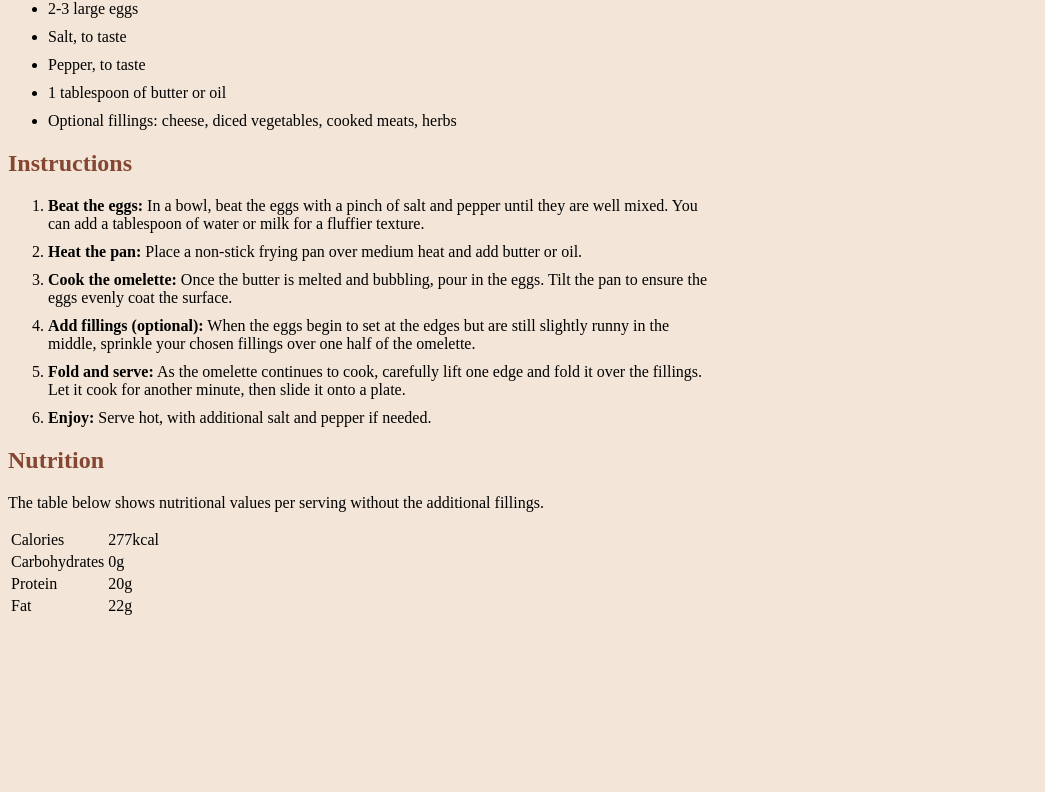
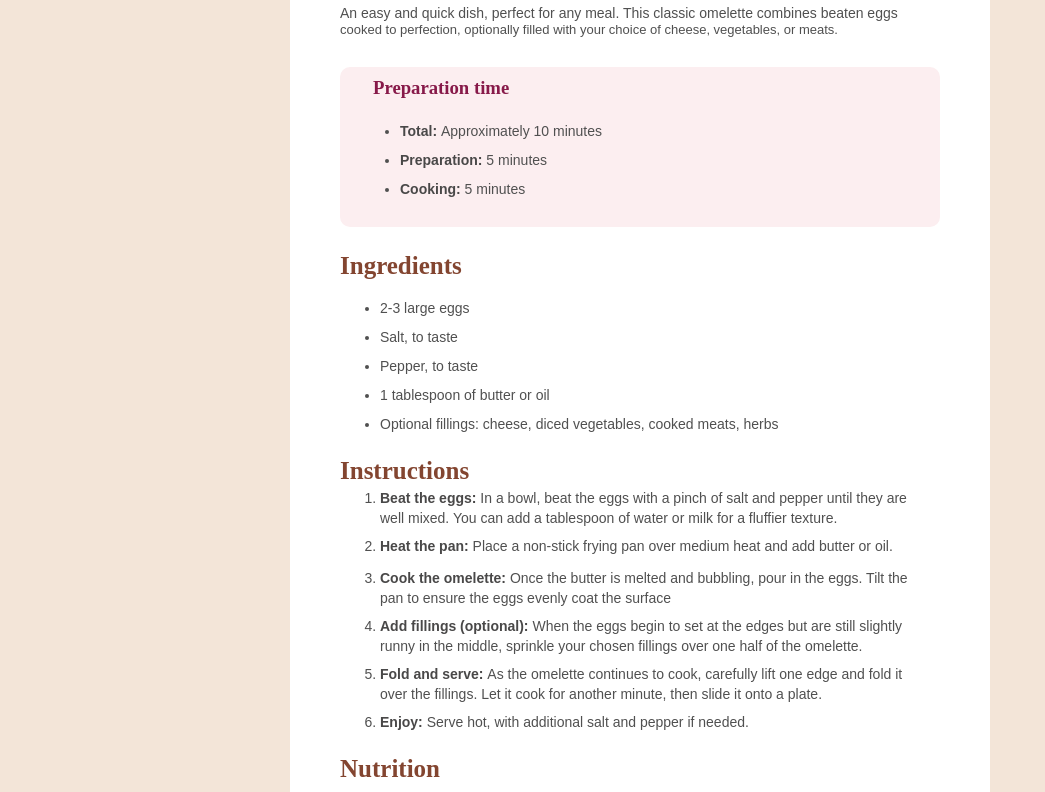
Before and after one commit to zhursinskiy/first-project, a plain HTML site: page index.html in a window 1280 px wide. Shown: the part 414-1206 px from the top of the page, without its empty margins (0-1045 px from the left). Before the commit the page ends 1040 px from the top, so only its background shows below. Drawn offline with Linux system fonts and the light colour scheme.

Commit message:
index.html

```diff
--- a/index.html
+++ b/index.html
@@ -4,121 +4,204 @@
 <head>
   <meta charset="UTF-8">
   <meta name="viewport" content="width=device-width, initial-scale=1.0">
+  <title>Document</title>
+  <link rel="stylesheet" href="style.css">
+  <style>
+    .container {
+      max-width: 600px;
+      width: 600px;
+      margin: auto;
+      background-color: rgb(255, 255, 255);
+      border-radius: 20px;
+      padding: 50px;
+    }
 
-
-  <link rel="icon" type="image/png" sizes="32x32" href="./assets/images/favicon-32x32.png">
-
-  <title>Frontend Mentor | Recipe page</title>
-
-
-  <style>
     body {
-      background-color: hsl(30, 54%, 90%);
+      background-color: #f3e5d8;
     }
 
     img {
-      width: 600px;
-      height: 270px;
-      border-radius: 15px;
+      border-radius: 11px;
     }
 
-    .container {
-      width: 700px;
+    .p1 {
+      font-family: 'Times New Roman', Times, serif;
+      font-size: 35px;
     }
 
-    .preparation {
-      background-color: hsl(330, 100%, 98%);
-      padding: 20px;
-      border-radius: 20px;
+    .p2 {
+      font-family: Arial, Helvetica, sans-serif;
+      font-size: 14px;
+      color: #505050;
+      margin-top: -11px;
     }
 
-    .rose-text {
-      color: hsl(14, 45%, 36%);
+    .t1 {
+      font-family: Arial, Helvetica, sans-serif;
+      font-size: 13px;
+      margin-top: -13px;
+      color: #505050;
     }
 
-    h2 {
-      color: hsl(14, 45%, 36%);
+    .b {
+      font-family: Arial, Helvetica, sans-serif;
+      font-size: 14px;
     }
 
-    li {
-      margin-bottom: 10px;
+    .li1 {
+      font-family: Arial, Helvetica, sans-serif;
+      font-size: 14px;
+      color: #505050;
+      margin-top: -20px;
+    }
+
+    .li3 {
+      font-family: Arial, Helvetica, sans-serif;
+      font-size: 14px;
+      color: #505050;
+      margin-left: 20px;
+      margin-top: -5px;
+    }
+
+    .li2 {
+      font-family: Arial, Helvetica, sans-serif;
+      font-size: 14px;
+      color: #505050;
+      margin-top: -14px;
+    }
+
+    .p3 {
+      color: #871949;
+      margin-left: 23px;
+      margin-top: 30px;
+      padding: 10px;
+    }
+
+    .p4 {
+      font-size: 25px;
+      color: #834530;
+    }
+
+    .t2 {
+      font-size: 14px;
+      color: #505050;
+      font-family: Arial, Helvetica, sans-serif;
+      margin-top: -5px;
+    }
+
+    .txt {
+      background-color: rgb(252, 238, 240);
+      border-radius: 10px;
+      width: 600px;
+      height: 160px;
+    }
+
+    .b {
+      color: #494848;
+    }
+
+    .ol2 {
+      font-family: Arial, Helvetica, sans-serif;
+      font-size: 14px;
+      color: #505050;
+    }
+
+    .tr2 {
+      border-bottom: 0.1px solid rgb(105, 103, 103);
+      width: 600px;
+      padding: 10px;
+      color: #834530;
+      font-weight: bold;
+      font-family: Arial, Helvetica, sans-serif;
+      font-size: 14px;
+    }
+
+    .td1 {
+      border-bottom: 0.1px solid rgb(105, 103, 103);
+      width: 600px;
+      font-family: Arial, Helvetica, sans-serif;
+      font-size: 14px;
+      color: #505050;
     }
   </style>
 </head>
 
 <body>
-  <div class="container">
-
-    <img src="./assets/images/image-omelette.jpeg" alt="Omlet">
-
-    <h1>Simple Omelette Recipe</h1>
-
-    <p>An easy and quick dish, perfect for any meal. This classic omelette combines beaten eggs cooked
-      to perfection, optionally filled with your choice of cheese, vegetables, or meats.</p>
-
-    <div class="preparation">
-      <h3 style="color: hsl(332, 51%, 32%);">Preparation time</h3>
-      <ul>
-        <li><strong>Total:</strong> Approximately 10 minutes</li>
-        <li><strong>Preparation:</strong> 5 minutes</li>
-        <li><strong>Cooking:</strong> 5 minutes</li>
+  <div class=container>
+    <img class=img src="./image-omelette.jpeg" alt="Omlet" width="600" height="270">
+    <h2 class="p1">Simple Omelette Recipe</h2>
+    <p class="p2">An easy and quick dish, perfect for any meal. This classic omelette combines beaten eggs</p>
+    <div class="t1">cooked to perfection, optionally filled with your choice of cheese, vegetables, or meats.</div>
+    <div class="txt">
+      <h3 class="p3">Preparation time</h3>
+      <ul class="ul">
+        <li class="li3"><b class="b">Total: </b>Approximately 10 minutes</li>
+        <br>
+        <li class="li3"><b class="b">Preparation: </b>5 minutes</li>
+        <br>
+        <li class="li3"><b class="b">Cooking: </b>5 minutes</li>
       </ul>
     </div>
-    <h2>Ingredients</h2>
-    <ul>
-      <li>2-3 large eggs</li>
-      <li>Salt, to taste</li>
-      <li>Pepper, to taste</li>
-      <li>1 tablespoon of butter or oil</li>
-      <li>Optional fillings: cheese, diced vegetables, cooked meats, herbs</li>
+    <h3 class="p4">Ingredients</h3>
+    <ul class="ul1">
+      <li class="t2">2-3 large eggs</li>
+      <br>
+      <li class="t2">Salt, to taste</li>
+      <br>
+      <li class="t2">Pepper, to taste</li>
+      <br>
+      <li class="t2">1 tablespoon of butter or oil</li>
+      <br>
+      <li class="t2">Optional fillings: cheese, diced vegetables, cooked meats, herbs</li>
     </ul>
-
-    <h2>Instructions</h2>
-    <ol>
-      <li> <strong>Beat the eggs:</strong> In a bowl, beat the eggs with a pinch of salt and pepper until they are
-        well
-        mixed.
-        You can add a tablespoon of water or milk for a fluffier texture.</li>
-      <li><strong>Heat the pan: </strong>Place a non-stick frying pan over medium heat and add butter or oil.
-      </li>
-      <li><strong>Cook the omelette:</strong> Once the butter is melted and bubbling, pour in the eggs. Tilt the pan
-        to
-        ensure
-        the eggs evenly coat the surface.</li>
-      <li><strong>Add fillings (optional):</strong> When the eggs begin to set at the edges but are still slightly
-        runny
-        in the
-        middle, sprinkle your chosen fillings over one half of the omelette.</li>
-      <li><strong>Fold and serve:</strong> As the omelette continues to cook, carefully lift one edge and fold it over
-        the
-        fillings. Let it cook for another minute, then slide it onto a plate.</li>
-      <li><strong>Enjoy:</strong> Serve hot, with additional salt and pepper if needed.</li>
+    <h3 class="p4">Instructions</h3>
+    <ol class="txt1">
+      <li class="li1"><b class="b">Beat the eggs: </b>In a bowl, beat the eggs with a pinch of salt and pepper until
+        they are </li>
+      <br>
+      <p class="li2">well mixed. You can add a tablespoon of water or milk for a fluffier texture.</p>
+      <br>
+      <li class="li1"><b class="b">Heat the pan: </b>Place a non-stick frying pan over medium heat and add butter or
+        oil.</li>
+      <br>
+      <br>
+      <li class="li1"><b class="b">Cook the omelette: </b>Once the butter is melted and bubbling, pour in the eggs. Tilt
+        the</li>
+      <br>
+      <p class="li2"> pan to ensure the eggs evenly coat the surface</p>
+      <br>
+      <li class="li1"><b class="b">Add fillings (optional):</b> When the eggs begin to set at the edges but are still
+        slightly</li>
+      <br>
+      <p class="li2"> runny in the middle, sprinkle your chosen fillings over one half of the omelette.</p>
+      <br>
+      <li class="li1"><b class="b">Fold and serve: </b>As the omelette continues to cook, carefully lift one edge and
+        fold it</li>
+      <br>
+      <p class="li2">over the fillings. Let it cook for another minute, then slide it onto a plate.</p>
+      <br>
+      <li class="li1"><b class="b">Enjoy: </b>Serve hot, with additional salt and pepper if needed.</li>
     </ol>
-
-
-    <h2>Nutrition</h2>
-
-    <p>The table below shows nutritional values per serving without the additional fillings.
-    </p>
-    <table>
-      <tr>
-        <td>Calories</td>
-        <td>277kcal</td>
+    <h3 class="p4">Nutrition</h3>
+    <p class="ol2">The table below shows nutritional values per serving without the additional fillings.</p>
+    <table class="table1">
+      <tr class="tr">
+        <td class="td1">Calories</td>
+        <td class="tr2">277kcal</td>
       </tr>
       <tr>
-        <td>Carbohydrates</td>
-        <td>0g</td>
+        <td class="td1">Carbs</td>
+        <td class="tr2">0g</td>
       </tr>
       <tr>
-        <td>Protein</td>
-        <td>20g</td>
+        <td class="td1">Protein</td>
+        <td class="tr2">20g</td>
       </tr>
       <tr>
-        <td>Fat</td>
-        <td>22g</td>
+        <td class="td1">Fat</td>
+        <td class="tr2">22g</td>
       </tr>
     </table>
-  </div>
 </body>
 
 </html>
```
